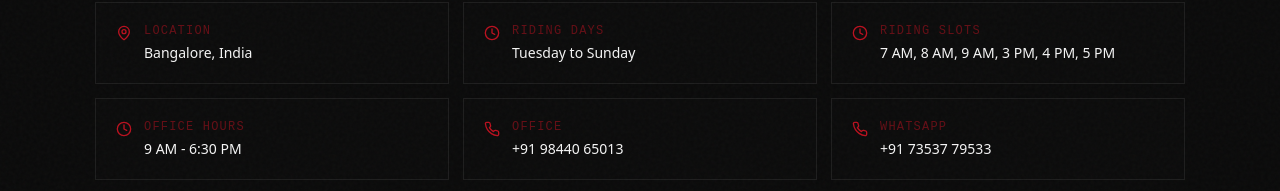
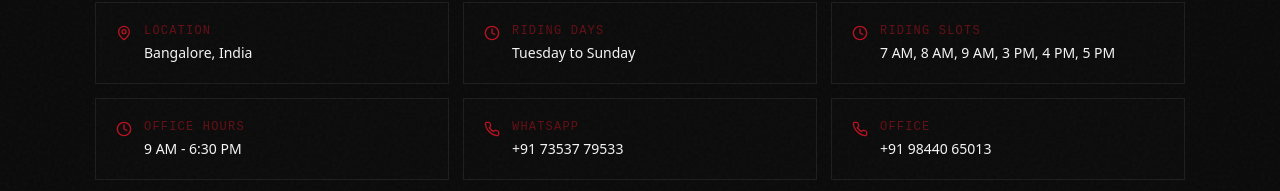
Before and after one commit to LookAround-B/eirs, a Next.js app: page /book in a window 1280 px wide. Shown: the part 609-800 px from the top of the page. Built offline with nearby package versions, Linux system fonts and the light colour scheme.

Commit message:
content: reorder booking contact numbers

```diff
--- a/src/app/book/page.tsx
+++ b/src/app/book/page.tsx
@@ -25,8 +25,8 @@ const quickInfo = [
   { icon: Clock, label: "Riding Days", value: "Tuesday to Sunday" },
   { icon: Clock, label: "Riding Slots", value: "7 AM, 8 AM, 9 AM, 3 PM, 4 PM, 5 PM" },
   { icon: Clock, label: "Office Hours", value: "9 AM - 6:30 PM" },
+  { icon: Phone, label: "WhatsApp", value: "+91 73537 79533" },
   { icon: Phone, label: "Office", value: "+91 98440 65013" },
-  { icon: Phone, label: "WhatsApp", value: "+91 73537 79533" },
   { icon: Mail, label: "Email", value: "info@eirs.app" },
 ];
 
```
